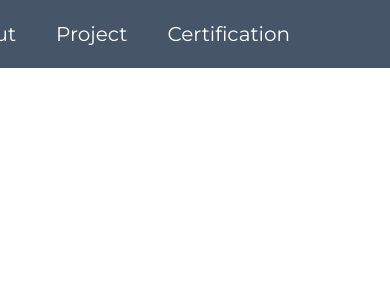
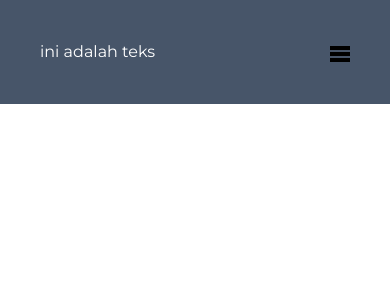
Before and after one commit to Igprad01/new_websiteku, a React (Vite) app: page / in a window 390 px wide. Shown: the top 300 px of the page. Built offline with nearby package versions, Linux system fonts and the light colour scheme.

Commit message:
fix responsive nav

```diff
--- a/src/Components/Layouts/Navbar/Navbar.jsx
+++ b/src/Components/Layouts/Navbar/Navbar.jsx
@@ -1,12 +1,36 @@
-import React from "react";
+import React, { useState } from "react";
 import NavbarList from "../../Elements/NavbarList/NavbarList";
+import Heading1 from "../../Elements/Heading1/Heading1";
 
-const Navbar = (styling) => {
+const Navbar = () => {
+    const [Open,SetOpen] = useState(false);
+
+    const hamburger = () => {
+        SetOpen(!Open);
+    };
     return (
-        <nav className={`w-full p-5 bg-slate-600 text-white`}>
-            <div className={`container mx-auto text-xl `}>
+        <nav className={`w-full p-10 bg-slate-600 text-white`}>
+            <div className={`container mx-auto text-2xl`}>
+                <div className={`hidden justify-between md:flex items-end space-x-5`}>
+                <Heading1 Text = "ini adalah teks"/>
                 <NavbarList />
+                </div>
             </div>
+            <div className={`justify-between md:hidden flex items-end`}>
+                <Heading1 Text= "ini adalah teks" />
+           <button onClick={hamburger}>
+           <svg viewBox="0 0 100 80" width="20" height="20">
+                <rect width="100" height="20" ></rect>
+                <rect y="30" width="100" height="20" ></rect>
+                <rect y="60" width="100" height="20" ></rect>
+            </svg>
+           </button>
+            </div>
+            {Open && (
+                <div>
+                    <NavbarList />
+                </div>
+            )}
         </nav>
     )
 }
```
